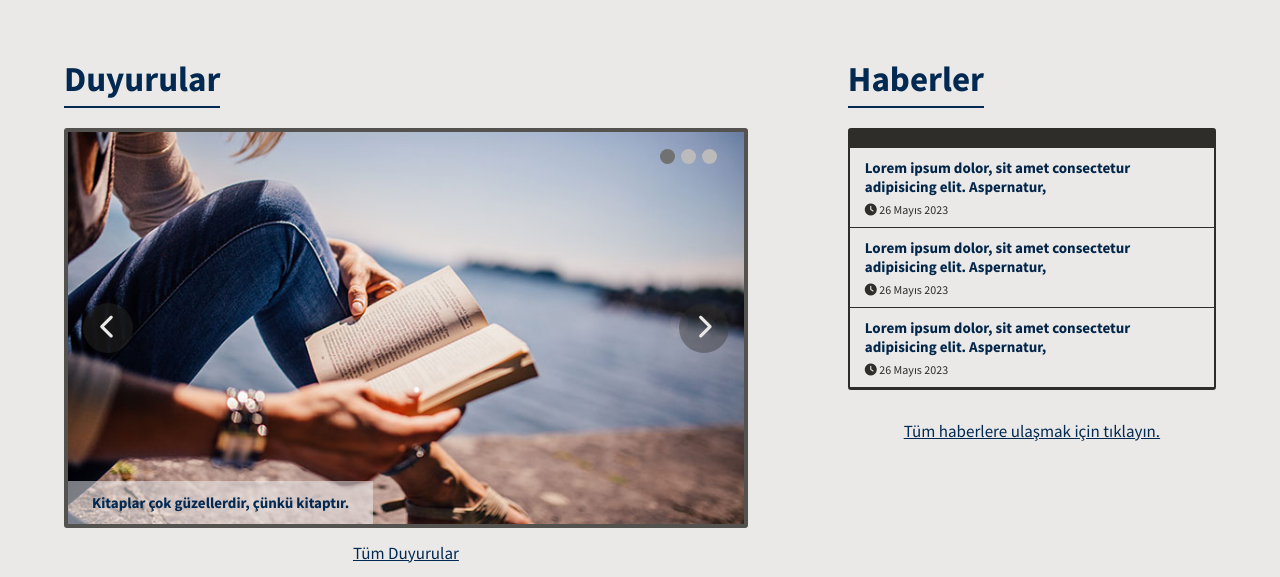
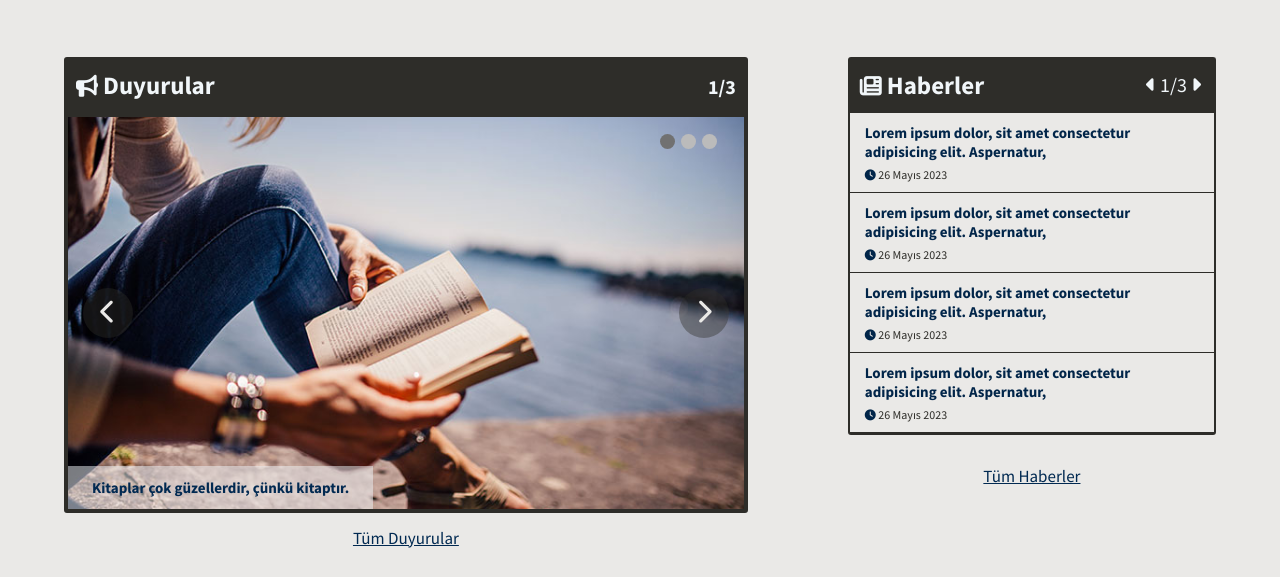
Before and after one commit to nuribugra/DEU-CS-Website-Trial, a plain HTML site: page index.html in a window 1280 px wide. Shown: the part 223-800 px from the top of the page. Drawn offline with nearby package versions, Linux system fonts and the light colour scheme; a web font is replaced by a local one.

Commit message:
Little updates

```diff
--- a/index.html
+++ b/index.html
@@ -276,7 +276,10 @@
         <section class="announcements-links">
             <div class="container">
                 <div class="announcements">
-                    <h1 class="announcements-title">Duyurular</h1>
+                    <h1 class="announcements-title"><i class="fa-solid fa-bullhorn"></i> Duyurular
+                        <p class="slides-pagination clearfix">1/3</p>
+                    </h1>
+
                     <div class="slideshow">
                         <div class="all-announcements">
                             <a href="#">Tüm Duyurular</a>
@@ -316,7 +319,14 @@
                 </div>
 
                 <div class="news">
-                    <h1 class="news-title">Haberler</h1>
+                    <h1 class="news-title"><i class="fa-solid fa-newspaper"></i> Haberler
+                    </h1>
+                    <div class="news-buttons">
+                        <span class="news-back"><i class="fa-solid fa-caret-left"></i></span>
+                        <span>1/3</span>
+                        <span class="news-next"><i class="fa-solid fa-caret-right"></i></span>
+                    </div>
+
 
                     <ul class="news-box">
                         <li class="box-item">
@@ -331,8 +341,12 @@
                             <a href="#" class="box-item__link">Lorem ipsum dolor, sit amet      consectetur adipisicing elit. Aspernatur,</a>
                             <p class="date"><i class="fa-solid fa-clock"></i> 26 Mayıs 2023</p>
                         </li>
+                        <li class="box-item">
+                            <a href="#" class="box-item__link">Lorem ipsum dolor, sit amet      consectetur adipisicing elit. Aspernatur,</a>
+                            <p class="date"><i class="fa-solid fa-clock"></i> 26 Mayıs 2023</p>
+                        </li>
                     </ul>
-                    <a href="#" class="all-news-btn">Tüm haberlere ulaşmak için tıklayın.</a>
+                    <a href="#" class="all-news-btn">Tüm Haberler</a>
                 </div>
         </section>
         <section class="announcements-links" lang="en">
@@ -365,9 +379,10 @@
                 </div>
 
                 <div class="news">
-                    <h1 class="news-title">News</h1>
 
                     <ul class="news-box">
+                        <h1 class="news-title">News</h1>
+
                         <li class="box-item">
                             <a href="#" class="box-item__link">Lorem ipsum dolor, sit amet  consectetur adipisicing elit. Aspernatur,</a>
                             <p class="date"><i class="fa-solid fa-clock"></i> 26 May 2023</p>
--- a/src/scss/_header.scss
+++ b/src/scss/_header.scss
@@ -216,7 +216,7 @@ nav {
 
     .dropdown-content {
       display: none;
-      min-width: 16rem;
+      min-width: 16.5rem;
       position: absolute;
       background-color: #f1f1f1;
       overflow: auto;
--- a/src/scss/_home.scss
+++ b/src/scss/_home.scss
@@ -3,22 +3,45 @@
 
     .announcements {
         width: 65%;
+        // border: 2px solid red;
 
         .announcements-title {
-            color: $main-color;
-            font-size: 3.5rem;
-            padding-bottom: 0.5rem;
-            border-bottom: 2px solid $main-color;
+            color: $white;
+            font-size: 2.5rem;
+            padding: 1rem;
+            // padding-bottom: 0.5rem;
+            // border-bottom: 2px solid $main-color;
+            background-color: $dark-gray;
+            border: 2px solid $dark-gray;
+            border-top-right-radius: 3px;
+            border-top-left-radius: 3px;
+            width: 100%;
             display: inline-block;
             // width: 15%;
+
+            .slides-pagination {
+                float: right;
+                font-size: 2rem;
+                margin-top: 0.5rem;
+            }
+            .clearfix:after {
+                content: "";
+                display: block;
+                clear: both;
+            }
+
+            i {
+                font-size: 2.2rem;
+            }
         }
 
         .slideshow {
-            margin-top: 2rem;
+            // margin-top: 2rem;
             width: 100%;
             height: 50vh;
-            border: 4px solid rgb(46, 45, 41, 0.8);
-            border-radius: 3px;
+            border: 4px solid $dark-gray;
+            border-bottom-right-radius: 3px;
+            border-bottom-left-radius: 3px;
             position: relative;
 
             .all-announcements {
@@ -120,6 +143,7 @@
 
     .news {
         width: 35%;
+        position: relative;
         // border: 1px solid red;
 
         .all-news-btn {
@@ -137,20 +161,40 @@
         }
 
         .news-title {
-            font-size: 3.5rem;
-            padding-bottom: 0.5rem;
-            border-bottom: 2px solid $main-color;
-            display: inline-block;
-            color: $main-color;
+            font-size: 2.5rem;
+            // padding-bottom: 0.5rem;
+            padding: 1rem;
+            // border-bottom: 2px solid $main-color;
+            border: 2px solid $dark-gray;
+            border-bottom: none;
+            border-top-right-radius: 3px;
+            border-top-left-radius: 3px;
+            width: 100%;
+            // display: inline-block;
+            color: $white;
+            background-color: $dark-gray;
+
+            i {
+                font-size: 2.2rem;
+            }
+        }
+        .news-buttons {
+            position: absolute;
+            background-color: $dark-gray;
+            color: $white;
+            top: 1.5rem;
+            right: 1.5rem;
+            font-size: 2rem;
         }
 
         .news-box {
             list-style: none;
-            margin-top: 2rem;
+            // margin-top: 2rem;
             padding: 0;
             border: 2px solid $dark-gray;
-            border-top-width: 2rem;
-            border-radius: 3px;
+            // border-top-width: 2rem;
+            border-bottom-right-radius: 3px;
+            border-bottom-left-radius: 3px;
 
             .box-item {
                 border-bottom: 1.5px solid $dark-gray;
@@ -169,6 +213,11 @@
                     color: $dark-gray;
                     font-size: 1.2rem;
                     margin-top: 0.6rem;
+
+                    i {
+                        font-size: 1.1rem;
+                        color: $darker-blue;
+                    }
                 }
             }
         }
```
Also changed, not shown: src/css/main.css, 1 other file.
